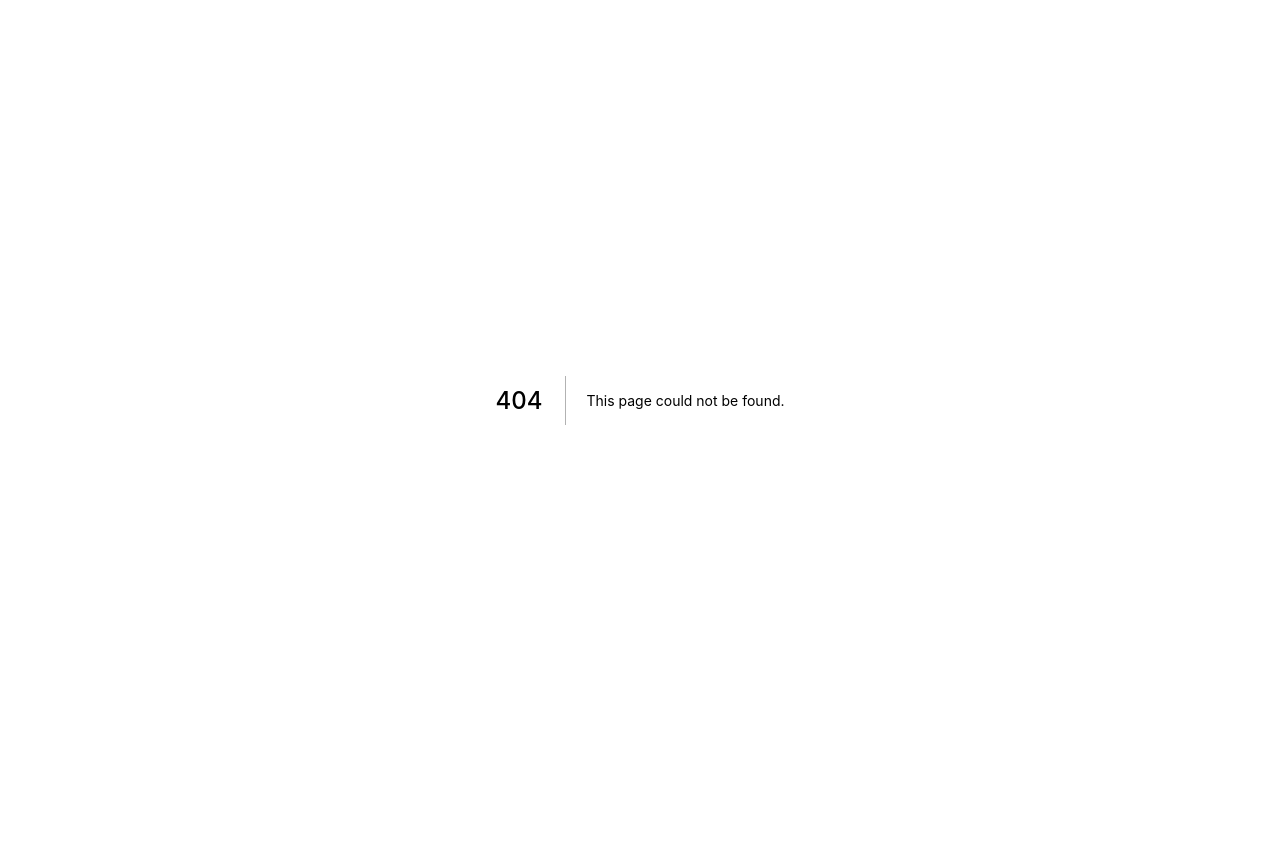
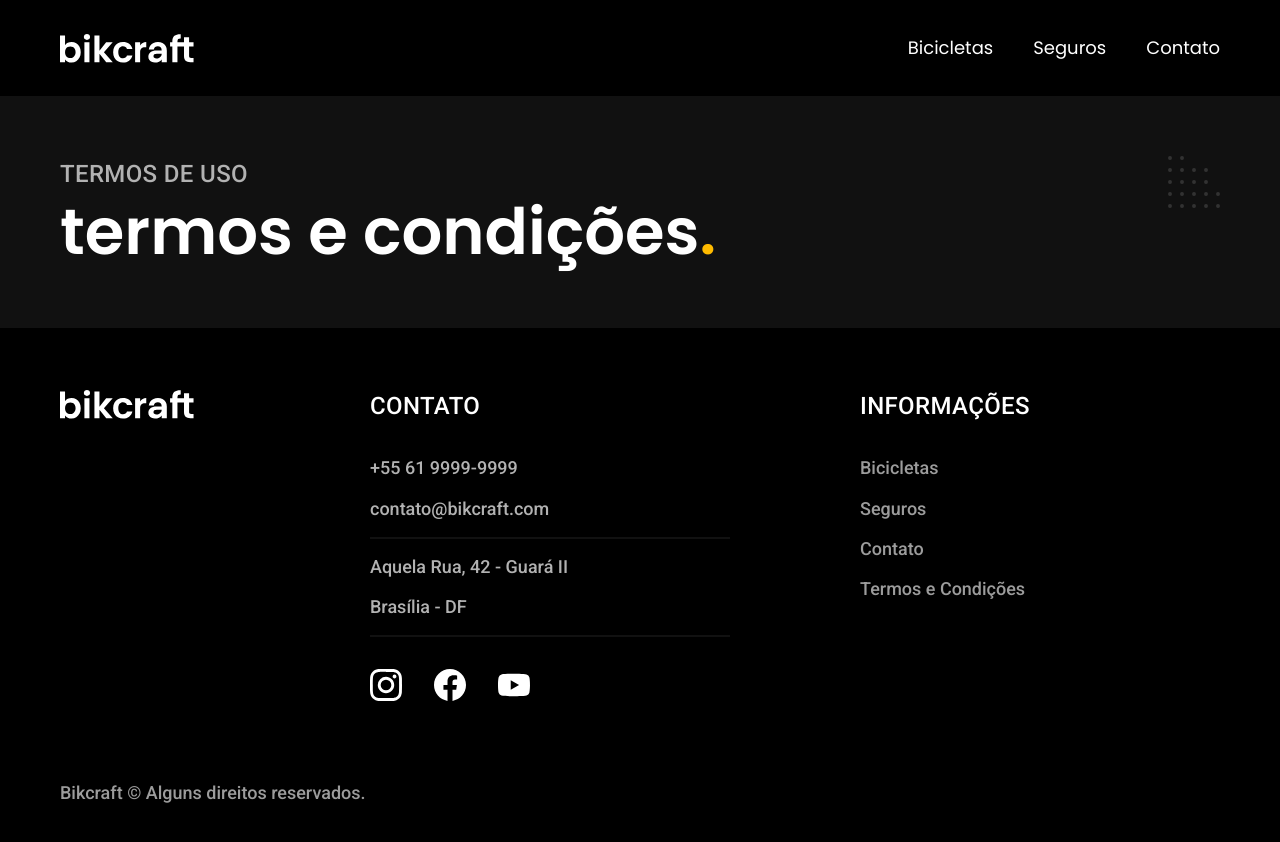
Before and after one commit to fabiof2x/bikcraft-nextjs, a Next.js app: page /termos in a window 1280 px wide. Before the commit this address had no page. Shown: the top 842 px of the page. Before the commit the page ends 800 px from the top, so only its background shows below. Built offline with nearby package versions, Linux system fonts and the light colour scheme.

Commit message:
feat: HeaderTitle component

```diff
--- /dev/null
+++ b/src/components/patterns/HeaderTitle/HeaderTitle.module.scss
@@ -0,0 +1,34 @@
+@import "../../../styles/variables-and-mixins";
+
+.titleBg {
+  padding-top: 60px;
+  padding-bottom: 60px;
+  background-color: $color-11;
+
+  @media (max-width: 800px) {
+    padding-top: 40px;
+    padding-bottom: 40px;
+  }
+}
+
+.titleContainer {
+  @include container;
+  background: url("../../../../public/img/dec/top-right.svg") no-repeat top right 20px;
+
+  p {
+    @include font-2-l-b;
+    color: $color-5;
+
+    margin-bottom: 4px;
+
+    @media (max-width: 800px) {
+      font-size: 1rem;
+      text-transform: lowercase;
+      font-weight: 400;
+    }
+  }
+
+  h1 {
+    @include titleDark;
+  }
+}
--- /dev/null
+++ b/src/components/patterns/HeaderTitle/index.tsx
@@ -0,0 +1,20 @@
+import styles from "./HeaderTitle.module.scss";
+
+interface Props {
+  subtitle: string,
+  title: string
+}
+
+export default function HeaderTitle({
+  subtitle,
+  title,
+}: Props) {
+  return (
+    <div className={styles.titleBg}>
+      <div className={styles.titleContainer}>
+        <p>{subtitle}</p>
+        <h1>{title}<span>.</span></h1>
+      </div>
+    </div>
+  );
+}
--- /dev/null
+++ b/src/pages/termos.tsx
@@ -0,0 +1,28 @@
+import { DocumentTitle } from "../components/DocumentTitle"
+
+import Footer from "../components/patterns/Footer"
+import Header from "../components/patterns/Header"
+import HeaderTitle from "../components/patterns/HeaderTitle";
+
+import styles from "../styles/Terms.module.scss";
+
+export default function Terms() {
+  return (
+    <>
+      <DocumentTitle
+        title="Termos e Condições | Bikcraft"
+        description="Termos e Condições"
+      />
+      <Header />
+
+      <main>
+        <HeaderTitle
+          subtitle="Termos de uso"
+          title="termos e condições"
+        />
+      </main>
+
+      <Footer />
+    </>
+  )
+}
```
Also changed, not shown: src/styles/Terms.module.scss (added).
